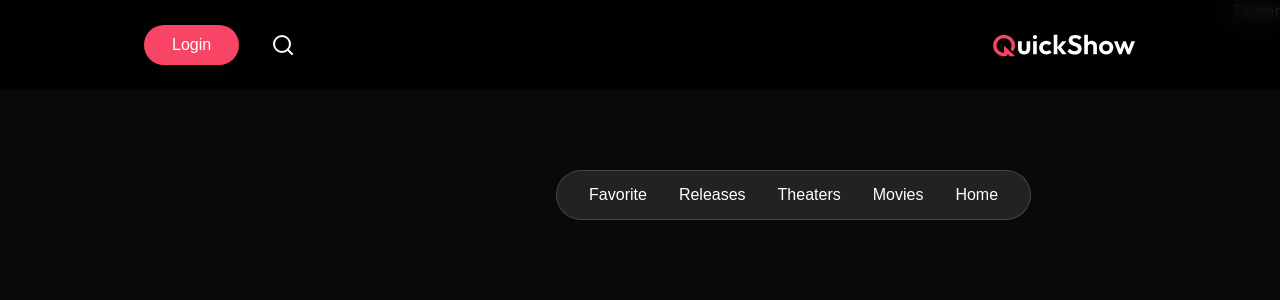
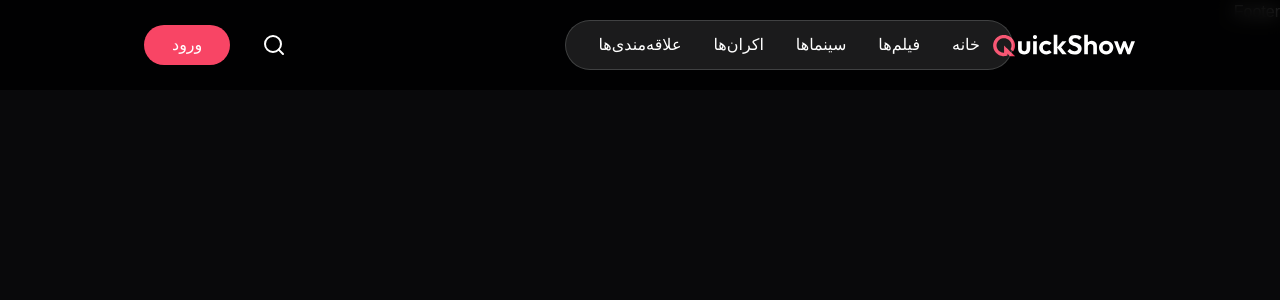
Before and after one commit to HosseinDakhili/Movie, a React (Vite) app in the folder client/: page / in a window 1280 px wide. Shown: the top 300 px of the page. Built offline with nearby package versions, Linux system fonts and the light colour scheme.

Commit message:
feat: update Navbar component for RTL support and localization; enhance styling and accessibility

```diff
--- a/client/src/components/Navbar.jsx
+++ b/client/src/components/Navbar.jsx
@@ -5,33 +5,45 @@ import { useState } from "react";
 
 const Navbar = () => {
   const [isOpen, setIsOpen] = useState(false);
+
   return (
-    <nav className="fixed top-0 left-0 z-50 w-full flex items-center justify-between px-6 md:px-16 lg:px-36 py-5 bg-black/80 backdrop-blur">
+    <nav
+      dir="rtl"
+      className="fixed top-0 right-0 z-50 w-full flex items-center justify-between px-6 md:px-16 lg:px-36 py-5 bg-black/80 backdrop-blur"
+    >
       <Link to="/" className="max-md:flex-1">
-        <img src={assets.logo} alt="logo" className="w-36 h-auto" />
+        <img src={assets.logo} alt="لوگو" className="w-36 h-auto" />
       </Link>
 
-      <div dir
-        className={` max-md:absolute max-md:top-0 max-md:right-0 z-40 flex flex-col md:flex-row items-center max-md:justify-center gap-8 px-8 py-3 max-md:h-screen md:rounded-full bg-black/90 md:bg-white/10 md:border border-gray-300/20 transition-all duration-300 ${
-          isOpen ? "max-md:w-full" : "max-md:w-0 translate-[150px] "
+
+      <div
+        className={`max-md:absolute max-md:top-0 max-md:right-0 z-40 flex flex-col md:flex-row items-center max-md:justify-center gap-8 px-8 py-3 max-md:h-screen md:rounded-full bg-black/90 md:bg-white/10 md:border border-gray-300/20 transition-all duration-300 ${
+          isOpen ? "max-md:w-full" : "max-md:w-0 translate-x-[150px]"
         }`}
       >
-        <XIcon className="md:hidden absolute top-6 right-6 w-6 h-6 cursor-pointer" onClick={()=>setIsOpen(!isOpen)} />
-        <Link onClick={()=>{scrollTo(0,0), setIsOpen(false)}} to="/">Home</Link>
-        <Link onClick={()=>{scrollTo(0,0), setIsOpen(false)}} to="/movies">Movies</Link>
-        <Link onClick={()=>{scrollTo(0,0), setIsOpen(false)}} to="/">Theaters</Link>
-        <Link onClick={()=>{scrollTo(0,0), setIsOpen(false)}} to="/">Releases</Link>
-        <Link onClick={()=>{scrollTo(0,0), setIsOpen(false)}} to="/favorite">Favorite</Link>
+        <XIcon
+          className="md:hidden absolute top-6 left-6 w-6 h-6 cursor-pointer"
+          onClick={() => setIsOpen(!isOpen)}
+        />
+        <Link onClick={() => { scrollTo(0, 0); setIsOpen(false); }} to="/">خانه</Link>
+        <Link onClick={() => { scrollTo(0, 0); setIsOpen(false); }} to="/movies">فیلم‌ها</Link>
+        <Link onClick={() => { scrollTo(0, 0); setIsOpen(false); }} to="/">سینماها</Link>
+        <Link onClick={() => { scrollTo(0, 0); setIsOpen(false); }} to="/">اکران‌ها</Link>
+        <Link onClick={() => { scrollTo(0, 0); setIsOpen(false); }} to="/favorite">علاقه‌مندی‌ها</Link>
       </div>
 
       <div className="flex items-center gap-8">
-        <SearchIcon className="max-md:hidden w-6 h-6 cursor-pointer" />
-        <button className="px-4 py-1 sm:px-7 sm:py-2 bg-primary hover:bg-primary-dull transition rounded-full font-medium cursor-pointer">
-          Login
+        <SearchIcon className="max-md:hidden w-6 h-6 cursor-pointer text-white" />
+        <button className="px-4 py-1 sm:px-7 sm:py-2 bg-primary hover:bg-primary-dull transition rounded-full font-medium cursor-pointer text-white">
+          ورود
         </button>
       </div>
 
-      <MenuIcon onClick={()=>setIsOpen(!isOpen)} className="max-md:ml-4 md:hidden w-8 h-8 cursor-pointer" />
+
+      <MenuIcon
+        onClick={() => setIsOpen(!isOpen)}
+        className="max-md:mr-4 md:hidden w-8 h-8 cursor-pointer text-white"
+      />
     </nav>
   );
 };
```
